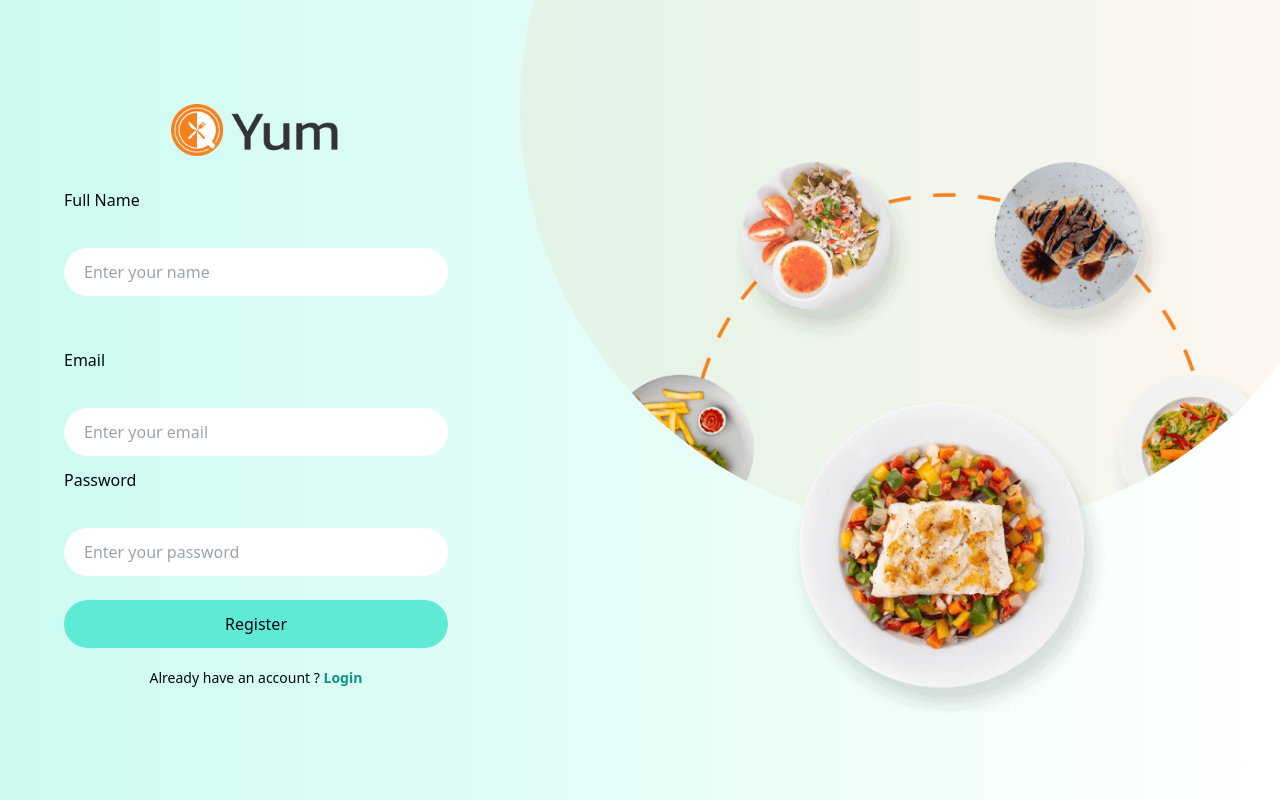
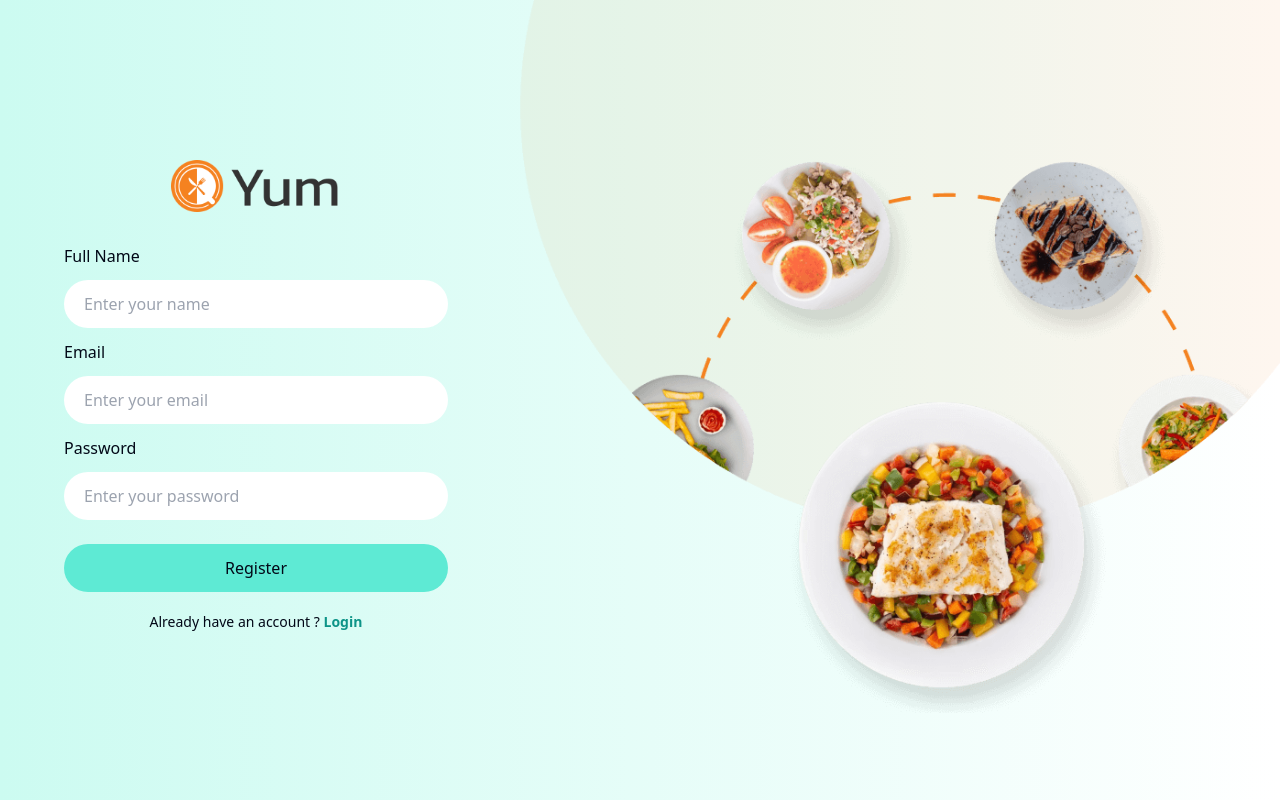
Before and after one commit to SrinivasBallari/cafe-app, a React (Vite) app in the folder frontend/: page /register in a window 1280 px wide. Built offline with nearby package versions, Linux system fonts and the light colour scheme.

Commit message:
minor udpates in auth pages

```diff
--- a/frontend/src/components/Auth/LoginForm.jsx
+++ b/frontend/src/components/Auth/LoginForm.jsx
@@ -8,9 +8,7 @@ const LoginForm = () => {
     return (
         <>
             <form onSubmit={handleLogin}>
-                <br />
-                <h3 className="pl-3 pt-10 text-base text-base">Email</h3>
-                <br />
+                <h3 className="pl-3 text-base text-base">Email</h3>
                 <input
                     type="email"
                     placeholder="Enter your email"
@@ -18,7 +16,6 @@ const LoginForm = () => {
                 />
                 <br />
                 <h3 className="pl-3 text-base text-base">Password</h3>
-                <br />
                 <input
                     type="password"
                     placeholder="Enter your password"
--- a/frontend/src/components/Auth/RegisterationForm.jsx
+++ b/frontend/src/components/Auth/RegisterationForm.jsx
@@ -9,15 +9,12 @@ const RegistrationForm = () => {
         <>
             <form onSubmit={handleRegistration}>
                 <h4 className="pl-3 text-base text-base">Full Name</h4>
-                <br />
                 <input
                     type="text"
                     placeholder="Enter your name"
                     className="p-3 m-3 pl-5 rounded-full w-80 lg:w-96 focus:outline-none"
                 />
-                <br />
-                <h4 className="pl-3 pt-10 text-base text-base">Email</h4>
-                <br />
+                <h4 className="pl-3 text-base text-base">Email</h4>
                 <input
                     type="email"
                     placeholder="Enter your email"
@@ -25,7 +22,6 @@ const RegistrationForm = () => {
                 />
                 <br />
                 <h4 className="pl-3 text-base text-base">Password</h4>
-                <br />
                 <input
                     type="password"
                     placeholder="Enter your password"
```
